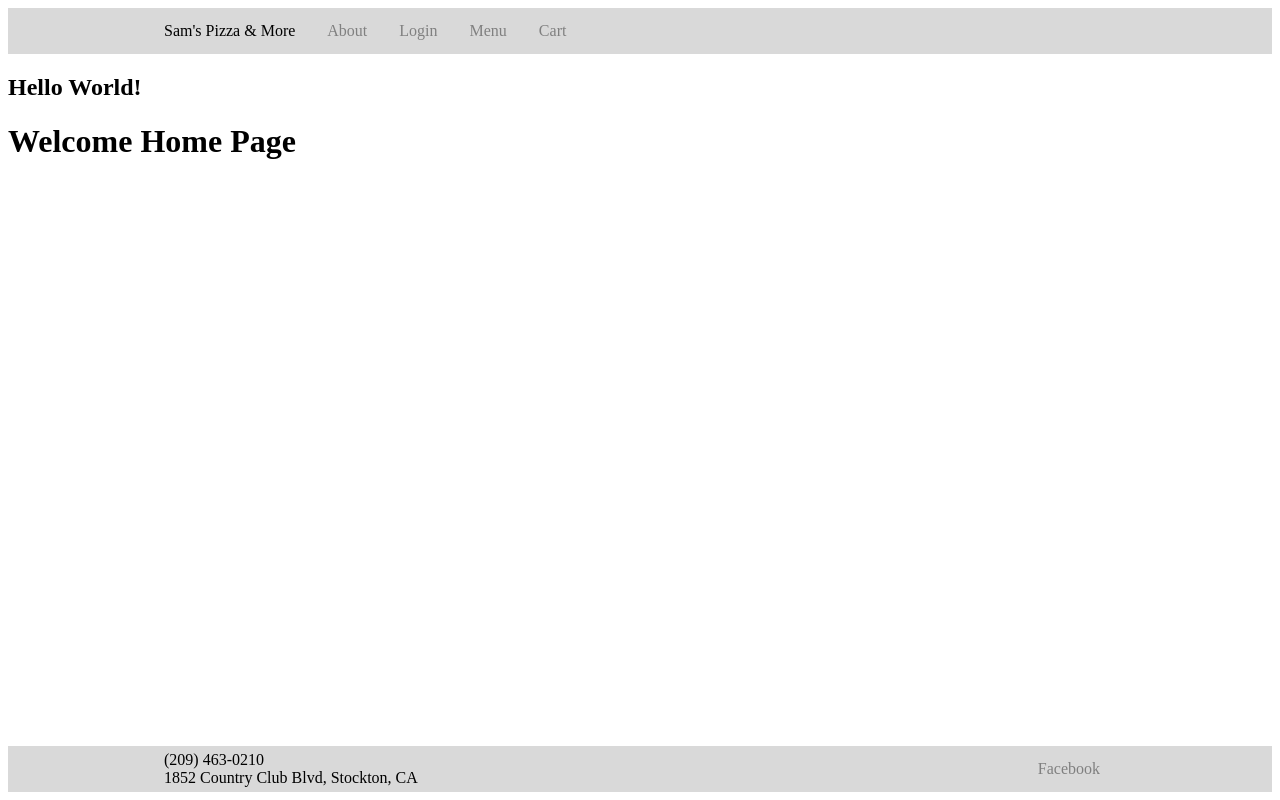
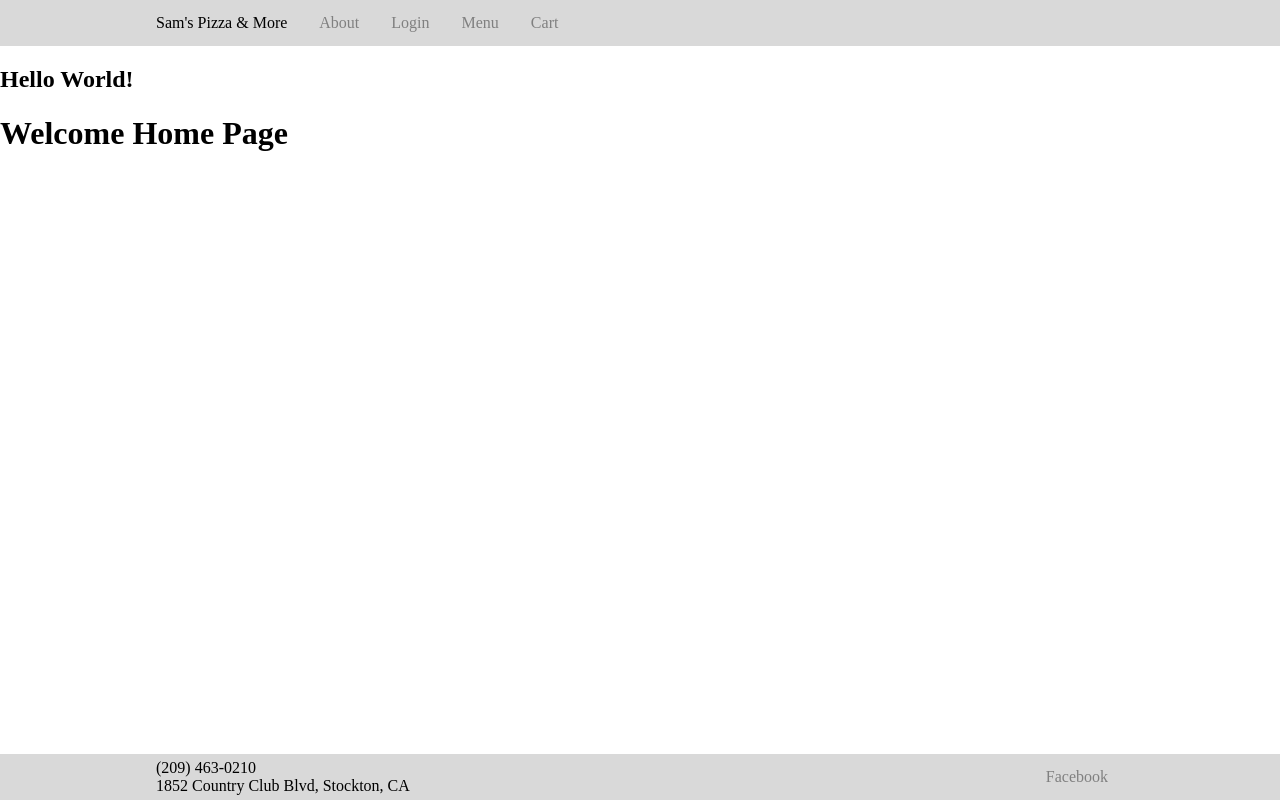
Before and after one commit to JLanderman/Big-Larry---Pizza-Website, a React (Create React App) app in the folder my-frontend/: page / in a window 1280 px wide. Built offline with nearby package versions, Linux system fonts and the light colour scheme.

Commit message:
BIG-106: Fix DOM layout + footer

```diff
--- a/my-frontend/public/index.html
+++ b/my-frontend/public/index.html
@@ -26,7 +26,7 @@
     -->
     <title>React App</title>
   </head>
-  <body>
+  <body style='margin: 0'>
     <noscript>You need to enable JavaScript to run this app.</noscript>
     <div id="root"></div>
     <!--
--- a/my-frontend/src/App.js
+++ b/my-frontend/src/App.js
@@ -6,13 +6,22 @@ import { BrowserRouter as Router, Routes, Route } from 'react-router-dom';
 import About from './pages/about';
 import { Home, Login, Menu, Cart } from './pages';
 
+const styles = {
+	appContainer : {
+		position: 'relative',
+		minHeight: '100vh'
+	},
+	contentWrap : {
+		paddingBottom: 'calc(40px + 0.2rem)' // Space for footer
+	}
+};
 
 function App() {
 return (
 	<Router>
+	<div id="app-container" style={styles.appContainer}>
+		<div id="content-wrap" style={styles.contentWrap}>
 				<Navbar />
-	<Footer />
-
 				<Routes>
 					<Route path='/' element={<Home/>} />
 					<Route path='/about' element={<About/>} />
@@ -20,6 +29,9 @@ return (
 					<Route path='/menu' element={<Menu/>} />
 					<Route path='/cart' element={<Cart/>} />
 				</Routes>
+		</div>
+		<Footer />
+	</div>
 	</Router>
 );
 }
--- a/my-frontend/src/components/Footer/FooterElements.js
+++ b/my-frontend/src/components/Footer/FooterElements.js
@@ -6,7 +6,6 @@ position: absolute;
 left: 0;
 right: 0;
 bottom: 0;
-margin: 8px;
 background: #D9D9D9;
 height: 40px;
 display: flex;
--- a/my-frontend/src/pages/about.js
+++ b/my-frontend/src/pages/about.js
@@ -28,7 +28,7 @@ const sampleText2 =`Lorem ipsum dolor sit amet, consectetur adipiscing elit.
 
 const About = () => {
   return (
-    <div style={{ display: 'flex', height: '100vh' }}>
+    <div style={{ display: 'flex'}}>
       <div style={{ flex: .8, padding: '5rem' }}>
 	  	<u><h1 style={{ color: 'blue' }}>Sample information about Sam's Pizza:</h1></u>
         <h2>{sampleText}</h2>
```
Lines whose indentation alone changed are shown as unchanged.
